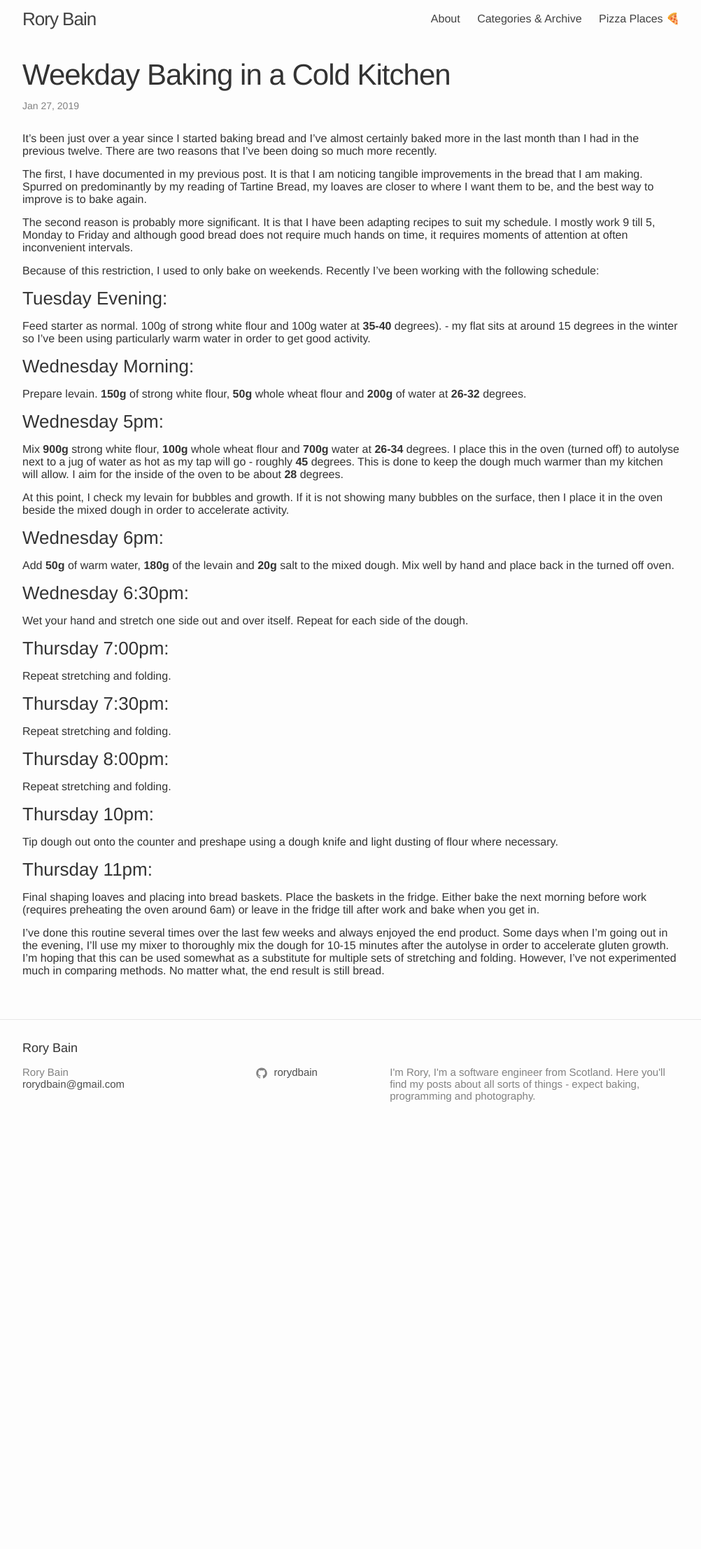
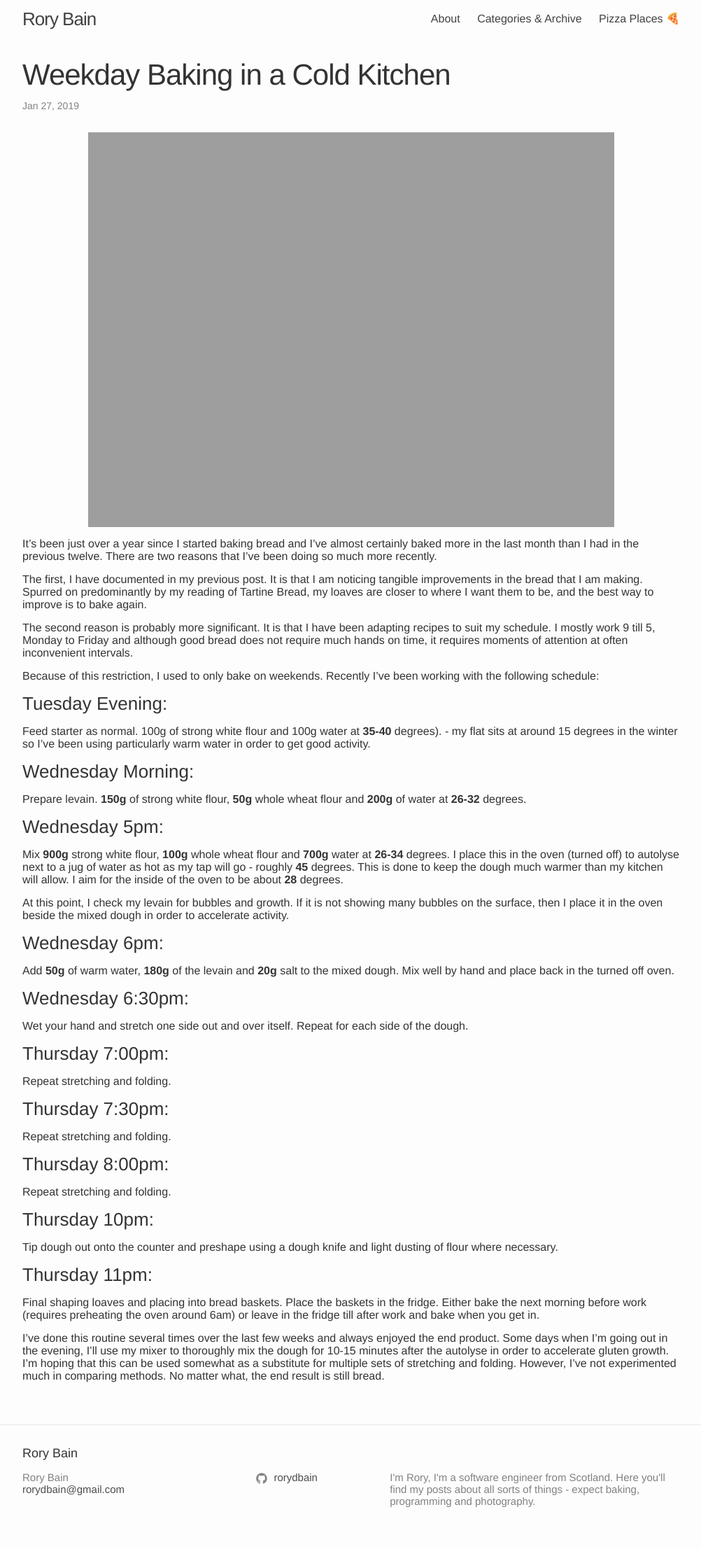
Before and after one commit to rorydbain/rorydbain.github.io, a Jekyll site: the page built from _posts/2019-01-27-weekday-baking.markdown, in a window 1280 px wide. Shown: the whole page at 70% size, without its empty margins (138-1140 px from the left). Built offline with Jekyll 4.4.1, drawn with Linux system fonts in a browser that asks for light colours; comment, search, counter and statistics services are not loaded; before the commit the page ends 1634 px from its top, so only the background shows below that.

Commit message:
adds image for weekday bread

```diff
--- a/_posts/2019-01-27-weekday-baking.markdown
+++ b/_posts/2019-01-27-weekday-baking.markdown
@@ -6,6 +6,7 @@ categories: food
 #food
 ---
 
+# ![Prework bake]({{ "/assets/weekday-bread1.jpeg" | absolute_url }})
 
 It’s been just over a year since I started baking bread and I’ve almost certainly baked more in the last month than I had in the previous twelve. There are two reasons that I’ve been doing so much more recently.
 
```
Also changed, not shown: assets/weekday-bread-1.jpeg (added).
